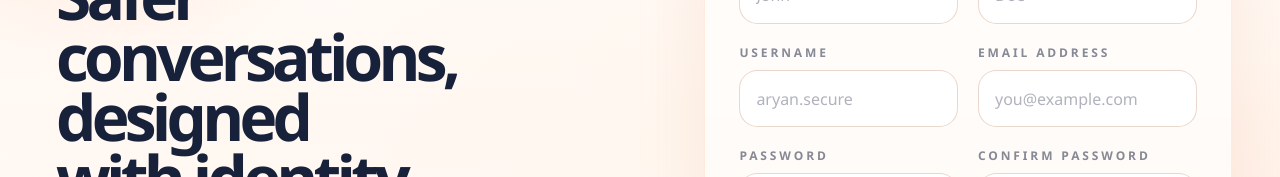
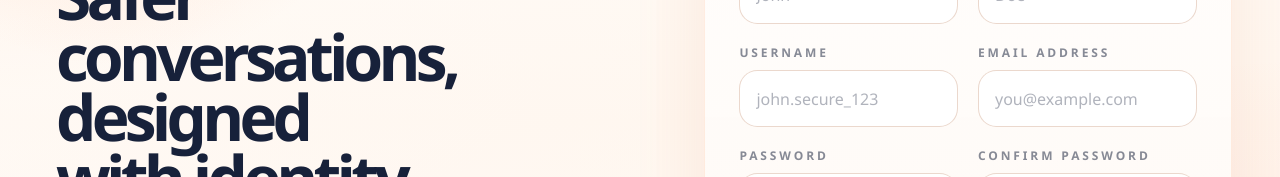
Before and after one commit to aryan123jung/SajhaKuraKani, a Next.js app in the folder sajhakurakani_frontend/: page /register in a window 1280 px wide. Shown: the part 324-501 px from the top of the page. Built offline with nearby package versions, Linux system fonts and the light colour scheme; no server answers.

Commit message:
register page username label updated

```diff
--- a/sajhakurakani_frontend/app/(auth)/_components/RegisterForm.tsx
+++ b/sajhakurakani_frontend/app/(auth)/_components/RegisterForm.tsx
@@ -105,7 +105,7 @@ export default function RegisterForm({ csrfToken }: RegisterFormProps) {
                   name="username"
                   type="text"
                   defaultValue={safeState.fields.username}
-                  placeholder="aryan.secure"
+                  placeholder="john.secure_123"
                   autoComplete="username"
                   autoCapitalize="none"
                   spellCheck={false}
```
